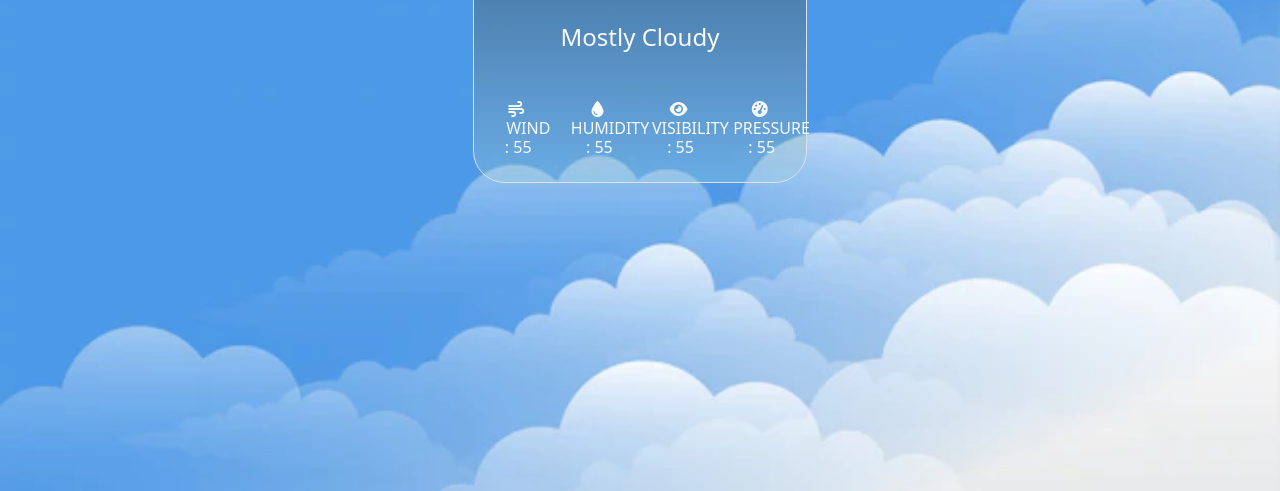
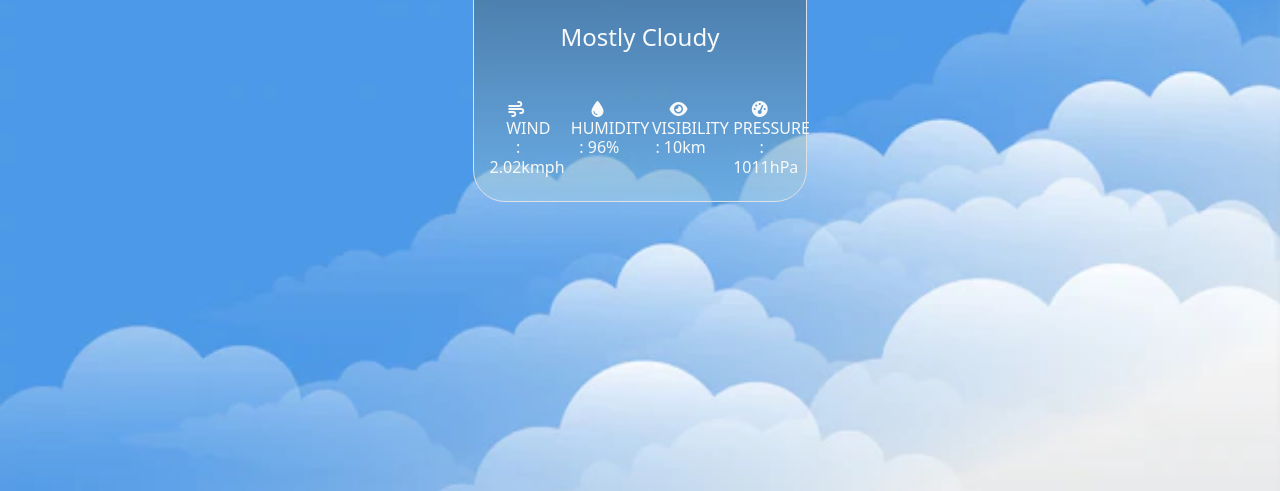
Before and after one commit to farsana-fr/weatherApp, a plain HTML site: page index.html in a window 1280 px wide. Shown: the part 309-800 px from the top of the page. Drawn offline with nearby package versions, Linux system fonts and the light colour scheme.

Commit message:
Updated Default Content

```diff
--- a/index.html
+++ b/index.html
@@ -39,10 +39,10 @@
                 <h1 class=" mt-3 fs-1 fw-bold">20<sup>°C</sup><h6 class=" mt-5 fs-4">Mostly Cloudy</h6></h1>
 
                 <div class="row mt-5">
-                    <h6 class="col-lg-3 col-md-3 col-sm-3"><i class="fa-solid fa-wind me-1"></i>&nbsp;&nbsp;&nbsp;&nbsp;WIND&nbsp; : 55</h6>
-                    <h6 class="col-lg-3 col-md-3 col-sm-3"><i class="fa-solid fa-droplet me-1"></i>HUMIDITY : 55</h6>
-                    <h6 class="col-lg-3 col-md-3 col-sm-3"><i class="fa-solid fa-eye me-1"></i>VISIBILITY : 55</h6>
-                    <h6 class="col-lg-3 col-md-3 col-sm-3"><i class="fa-solid fa-gauge-high me-1"></i>PRESSURE : 55</h6>
+                    <h6 class="col-lg-3 col-md-3 col-sm-3"><i class="fa-solid fa-wind me-1"></i>&nbsp;&nbsp;&nbsp;&nbsp;WIND&nbsp; : 2.02kmph</h6>
+                    <h6 class="col-lg-3 col-md-3 col-sm-3"><i class="fa-solid fa-droplet me-1"></i>HUMIDITY : 96%</h6>
+                    <h6 class="col-lg-3 col-md-3 col-sm-3"><i class="fa-solid fa-eye me-1"></i>VISIBILITY : 10km</h6>
+                    <h6 class="col-lg-3 col-md-3 col-sm-3"><i class="fa-solid fa-gauge-high me-1"></i>PRESSURE : 1011hPa</h6>
                 </div>
             </div>
         </div>
```
